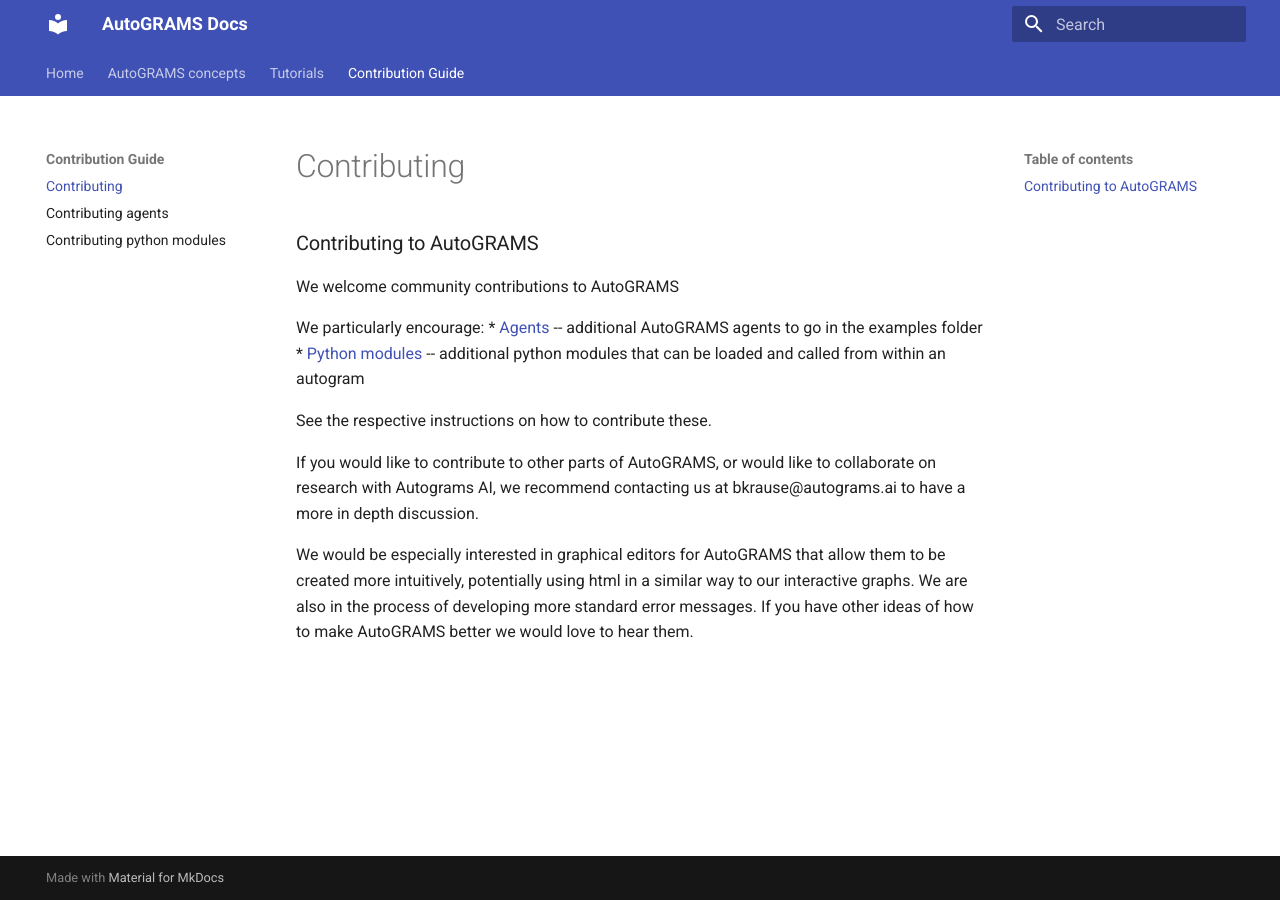
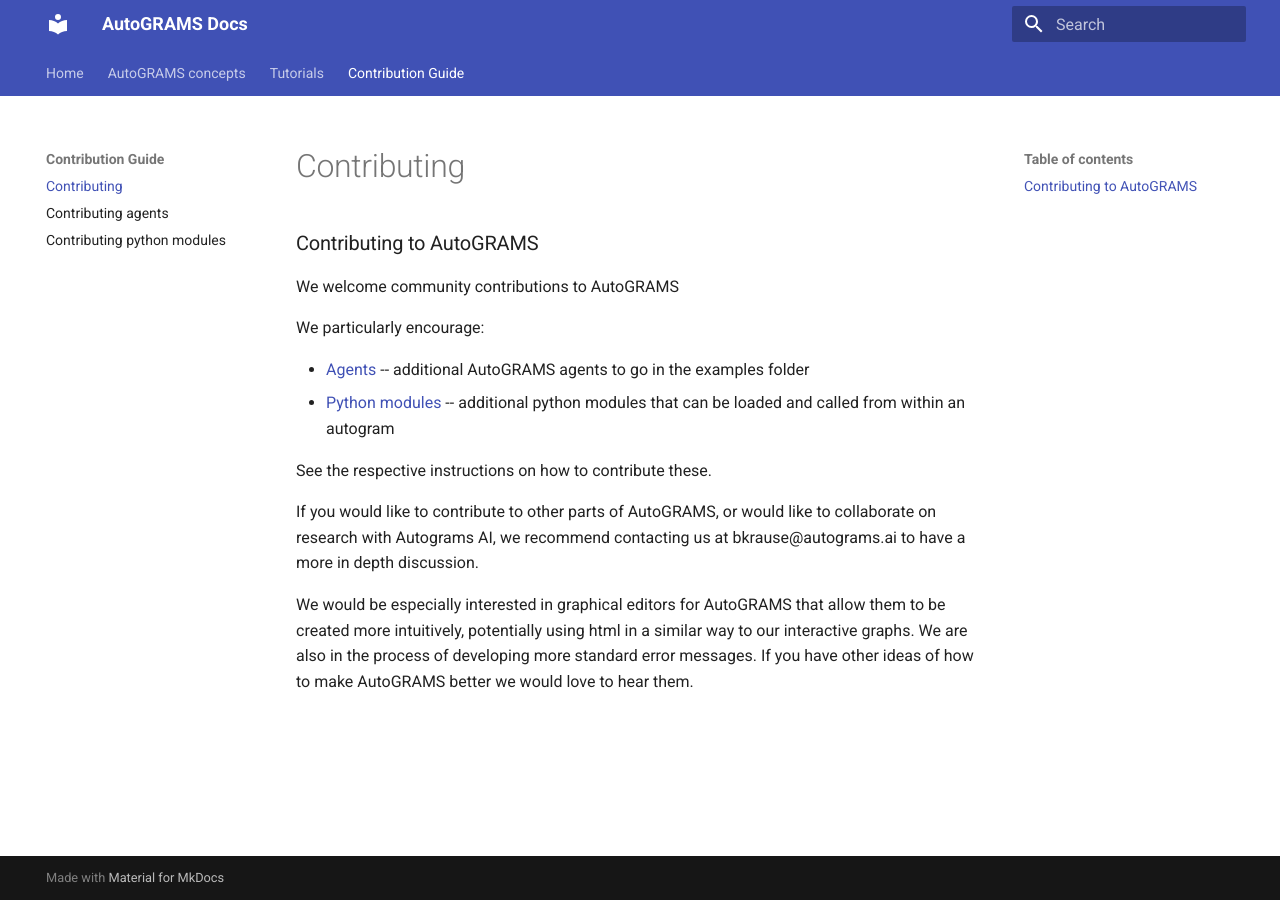
Before and after one commit to autograms/autograms, an MkDocs documentation site: the page built from docs/contribution_guide/contribute.md, in a window 1280 px wide. Built offline with MkDocs 1.6.1 and Material for MkDocs 9.7.7, drawn with Linux system fonts in a browser that asks for light colours.

Commit message:
updated docs

```diff
--- a/docs/contribution_guide/contribute.md
+++ b/docs/contribution_guide/contribute.md
@@ -5,8 +5,9 @@
 
 
 We particularly encourage:
-    * [Agents](contribute_agents.md) -- additional AutoGRAMS agents to go in the examples folder
-    * [Python modules](contribute_apis.md) -- additional python modules that can be loaded and called from within an autogram
+
+- [Agents](contribute_agents.md) -- additional AutoGRAMS agents to go in the examples folder
+- [Python modules](contribute_apis.md) -- additional python modules that can be loaded and called from within an autogram
 
 See the respective instructions on how to contribute these.
 
```
